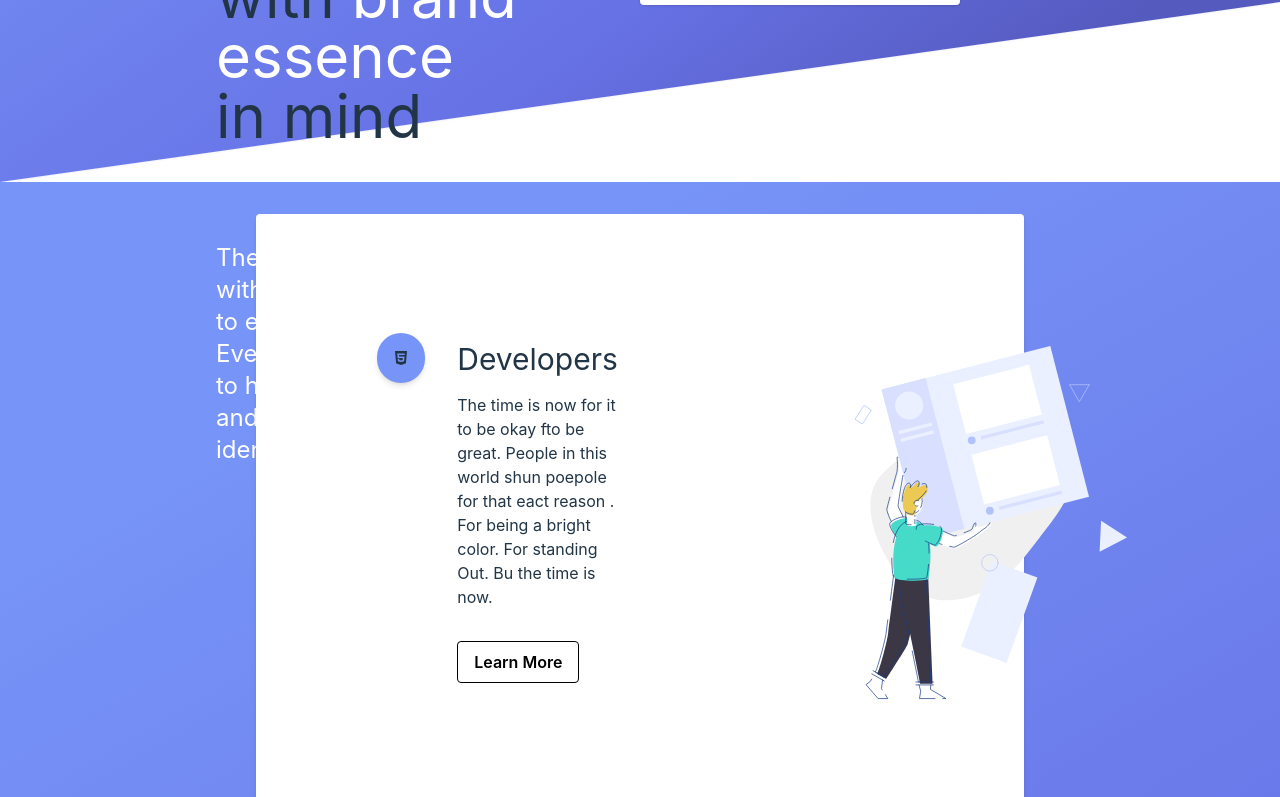
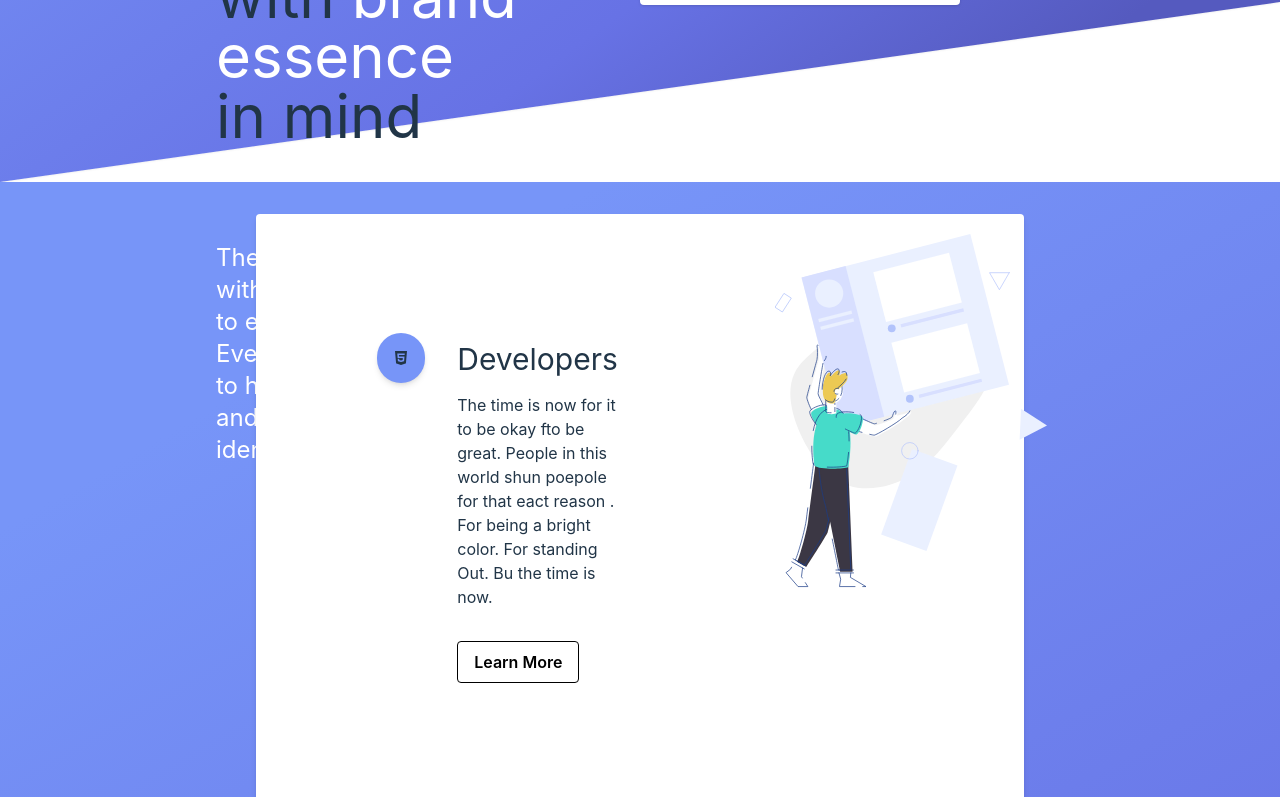
Before and after one commit to gerardojgarcia/objet_grafiks, a Vue app: page / in a window 1280 px wide. Shown: the part 618-1415 px from the top of the page. Built offline with nearby package versions, Linux system fonts and the light colour scheme.

Commit message:
desktop updates

```diff
--- a/src/components/InfoUsers.vue
+++ b/src/components/InfoUsers.vue
@@ -65,7 +65,7 @@ export default {
 
 
                 </div>
-                <div class="user-image hidden  h-2/3 w-2/3 md:flex  md:m-8">
+                <div class="user-image  transform -translate-x-36 -translate-y-28 h-full w-full md:-translate-x-20  md:h-2/3 md:w-2/3 md:flex  md:m-8">
                     <img src="/drawkit-grape-pack-illustration-12.svg" class="self-center" alt="">
                 </div>
             </div>
@@ -103,7 +103,7 @@ export default {
 
 img {
    transform: translateX(135px) translateY(100px);
-transition: all 500ms;
+    transition: all 500ms;
 }
 
 img:hover {
```
